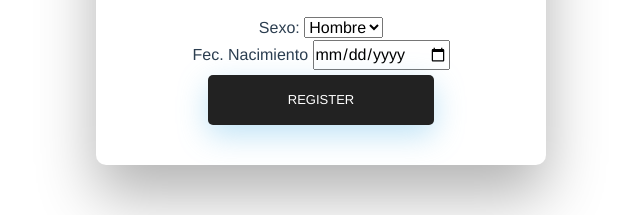
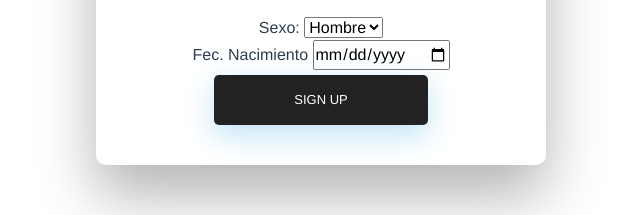
Before and after one commit to rodrigo-sys/AppAutodiagnostico, a Vue app in the folder Front-End/: page /register in a window 1280 px wide. Shown: the part 372-587 px from the top of the page, without its empty margins (319-959 px from the left). Built offline with nearby package versions, Linux system fonts and the light colour scheme.

Commit message:
Funciones de rutas
Agregadas en Home y forgot password

```diff
--- a/Front-End/src/components/Home.vue
+++ b/Front-End/src/components/Home.vue
@@ -1,8 +1,15 @@
 <template>
   <div class="Home">
     <div class="wrapper fadeInDown">
-      <img src="../assets/ine.png" width="450">
-
+      <img src="../assets/ine.png" width="450" />
+      <form>
+        <input
+          type="submit"
+          class="fadeIn fourth"
+          value="Diagnostico"
+          v-on:click="diagnostico"
+        />
+          </form>
     </div>
   </div>
 </template>
@@ -10,11 +17,14 @@
 <script>
 
 export default {
-  name: 'home',
+  name: "home",
 
-  methods: {
+  methods:{
+    diagnostico: function () {
+       this.$router.push("/diagnostico");
   }
-}
+},
+};
 </script>
 
 <style scoped>
--- a/Front-End/src/components/Login.vue
+++ b/Front-End/src/components/Login.vue
@@ -34,15 +34,15 @@
                     <input
                         type="submit"
                         class="fadeIn fourth"
-                        value="Register"
+                        value="Sign Up"
+                        v-on:click="signUp"
                     />
                 </form>
 
                 <!-- Remind Passowrd -->
                 <div id="formFooter">
-                    <router-link to="/password">
-                        <a class="underlineHover" href="#">Forgot Password?</a>
-                    </router-link>
+                        <a class="underlineHover" href="#" v-on:click="password">
+                            Forgot Password?</a>
                     <div id="components-demo">
                         <button-counter></button-counter>
                     </div>
@@ -60,8 +60,19 @@ export default {
             this.$router.push("/home");
             // Codigo para logearse
         },
-    },
-};
+
+        signUp: function () {
+            this.$router.push("/register");
+        // Codigo para registrarse
+        },
+
+        password: function (){
+            this.$router.push("/password");
+            // Forgot Password
+        }
+        },
+    };
+
 </script>
 
 <style scoped>
--- a/Front-End/src/components/Register.vue
+++ b/Front-End/src/components/Register.vue
@@ -40,14 +40,12 @@
                         <option>Otro</option></select
                     ><br />
                     Fec. Nacimiento <input type="date" id="date" /><br />
-                    <router-link to="/diagnostico">
-                        <input
+                        <input v-onclick
                             type="submit"
                             class="fadeIn fourth"
-                            value="Register"
-                            v-on:click="signUp"
+                            value="Sign Up"
+                            v-on:click="diagnostico"
                         />
-                    </router-link>
                 </form>
             </div>
         </div>
@@ -56,13 +54,12 @@
 
 <script>
 export default {
-    name: "register",
+  name: 'Register',
 
-    methods: {
-        signUp: function () {
-            //  Codigo para logearse
-        },
-    },
+  methods:{   diagnostico: function () {
+            this.$router.push("/diagnostico");
+  }
+}
 };
 </script>
 
--- a/Front-End/src/router/index.js
+++ b/Front-End/src/router/index.js
@@ -46,7 +46,7 @@ const router = new Router({
 })
 
 router.beforeEach((to, from, next) => {
-  const publicPages = ['/login', '/register', '/home'];
+  const publicPages = ['/login', '/register', '/home','/password'];
   const authRequired = !publicPages.includes(to.path);
   const loggedIn = localStorage.getItem('user');
 
```
Also changed, not shown: Front-End/src/components/Diagnostico.vue (line endings or trailing spaces).
